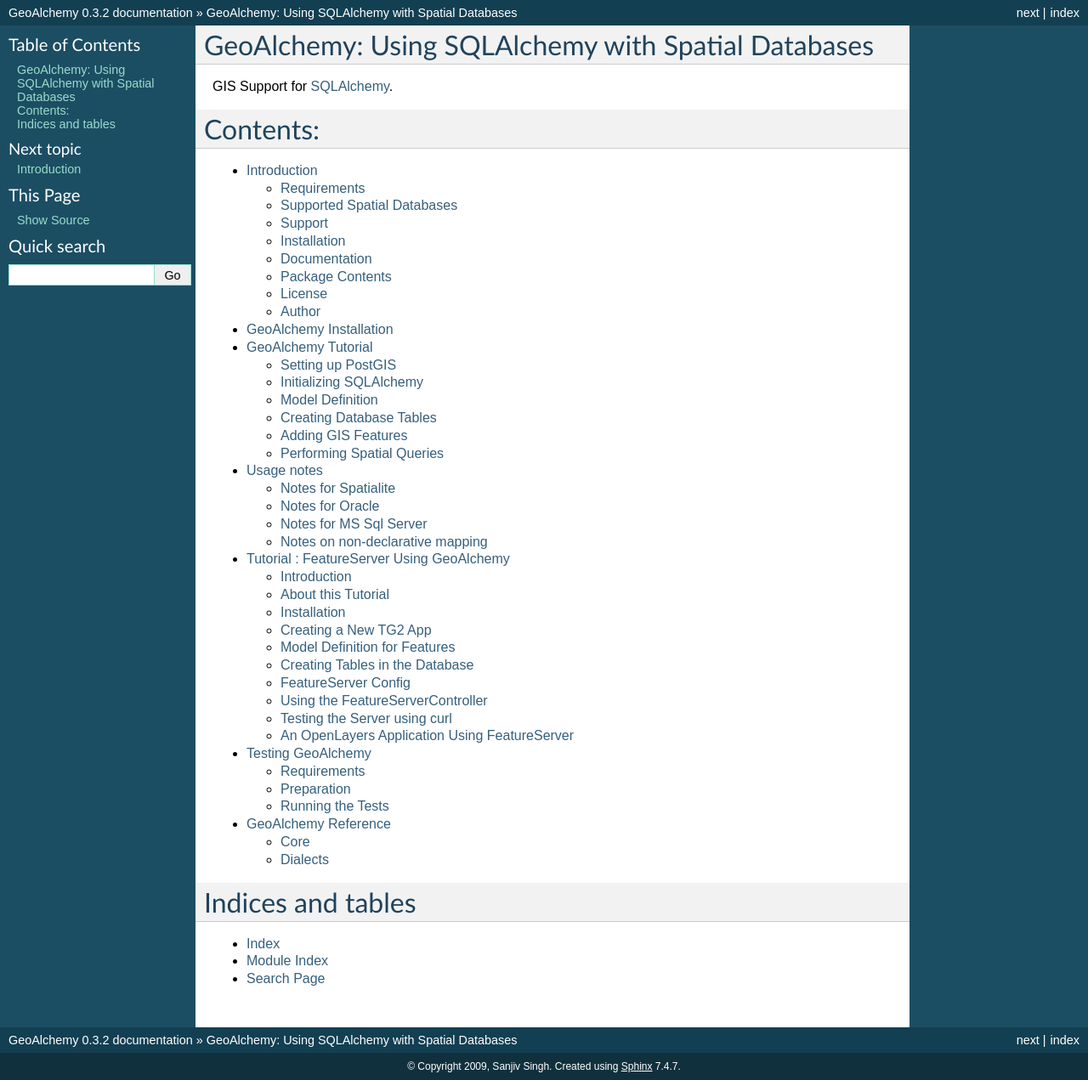
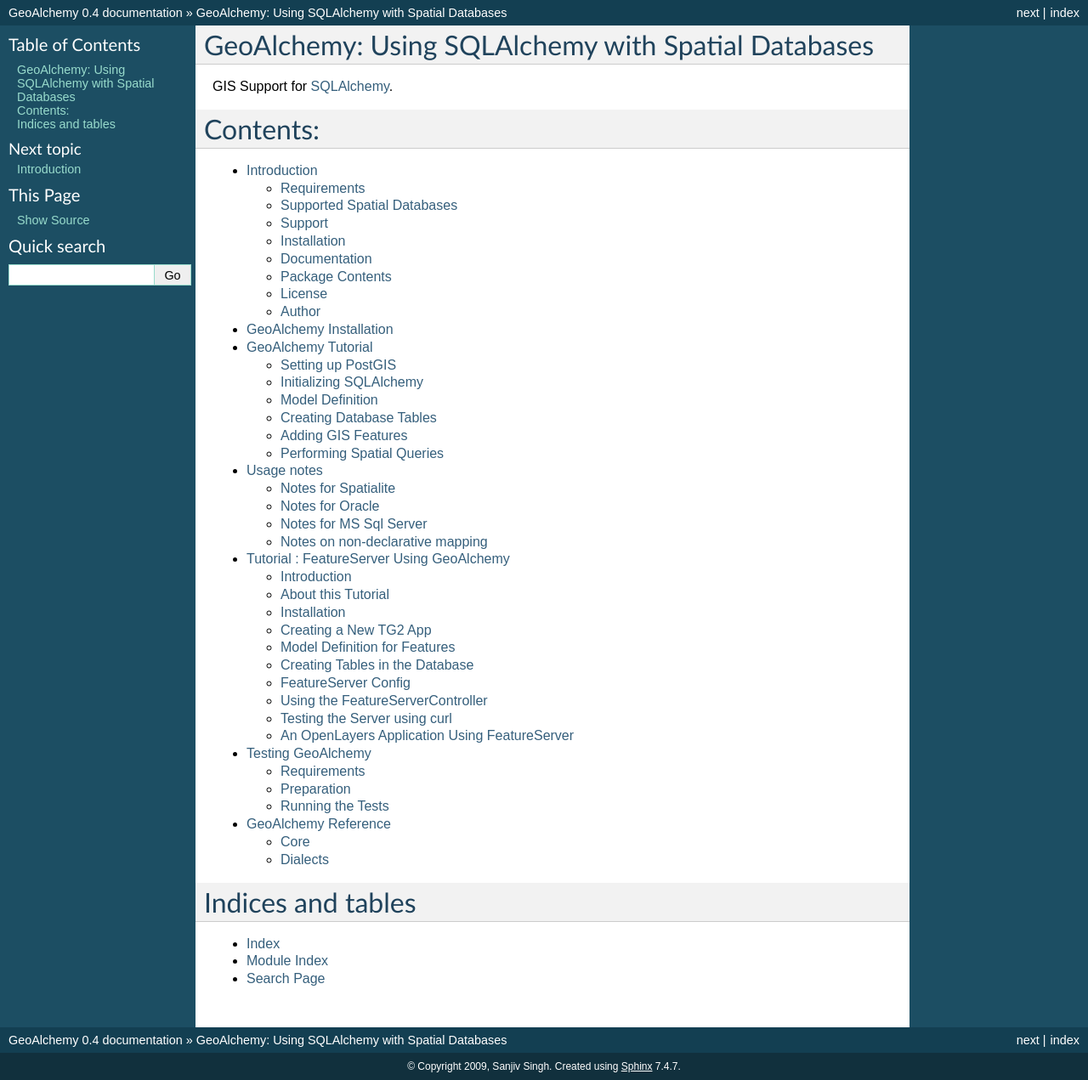
Before and after one commit to geoalchemy/geoalchemy, a Sphinx documentation site: the page built from doc/index.rst, in a window 1280 px wide. Shown: the whole page at 85% size. Built offline with Sphinx 7.4.7, drawn with Linux system fonts in a browser that asks for light colours.

Commit message:
changed version to 0.4

```diff
--- a/CHANGES.txt
+++ b/CHANGES.txt
@@ -1,7 +1,7 @@
 GeoAlchemy Change Log
 =====================
 
-0.3.2
+0.4
 -----
 
 * GeoAlchemy supports MS SQL Server 2008
--- a/doc/conf.py
+++ b/doc/conf.py
@@ -45,9 +45,9 @@
 # built documents.
 #
 # The short X.Y version.
-version = '0.3.2'
+version = '0.4'
 # The full version, including alpha/beta/rc tags.
-release = '0.3.2'
+release = '0.4'
 
 # The language for content autogenerated by Sphinx. Refer to documentation
 # for a list of supported languages.
--- a/setup.py
+++ b/setup.py
@@ -1,7 +1,7 @@
 from setuptools import setup, find_packages
 import sys, os
 
-version = '0.3.2'
+version = '0.4'
 
 setup(name='GeoAlchemy',
       version=version,
```
